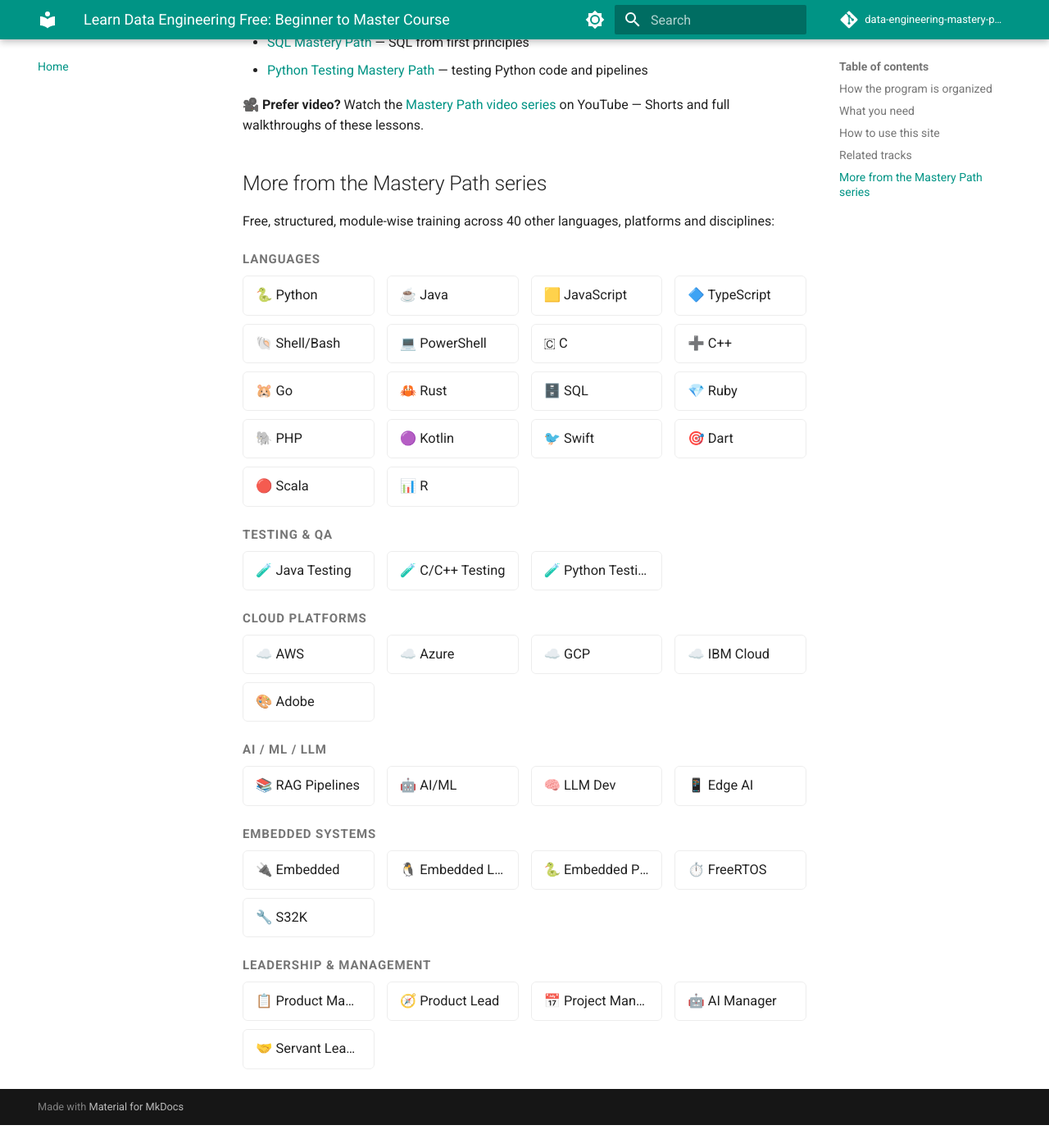
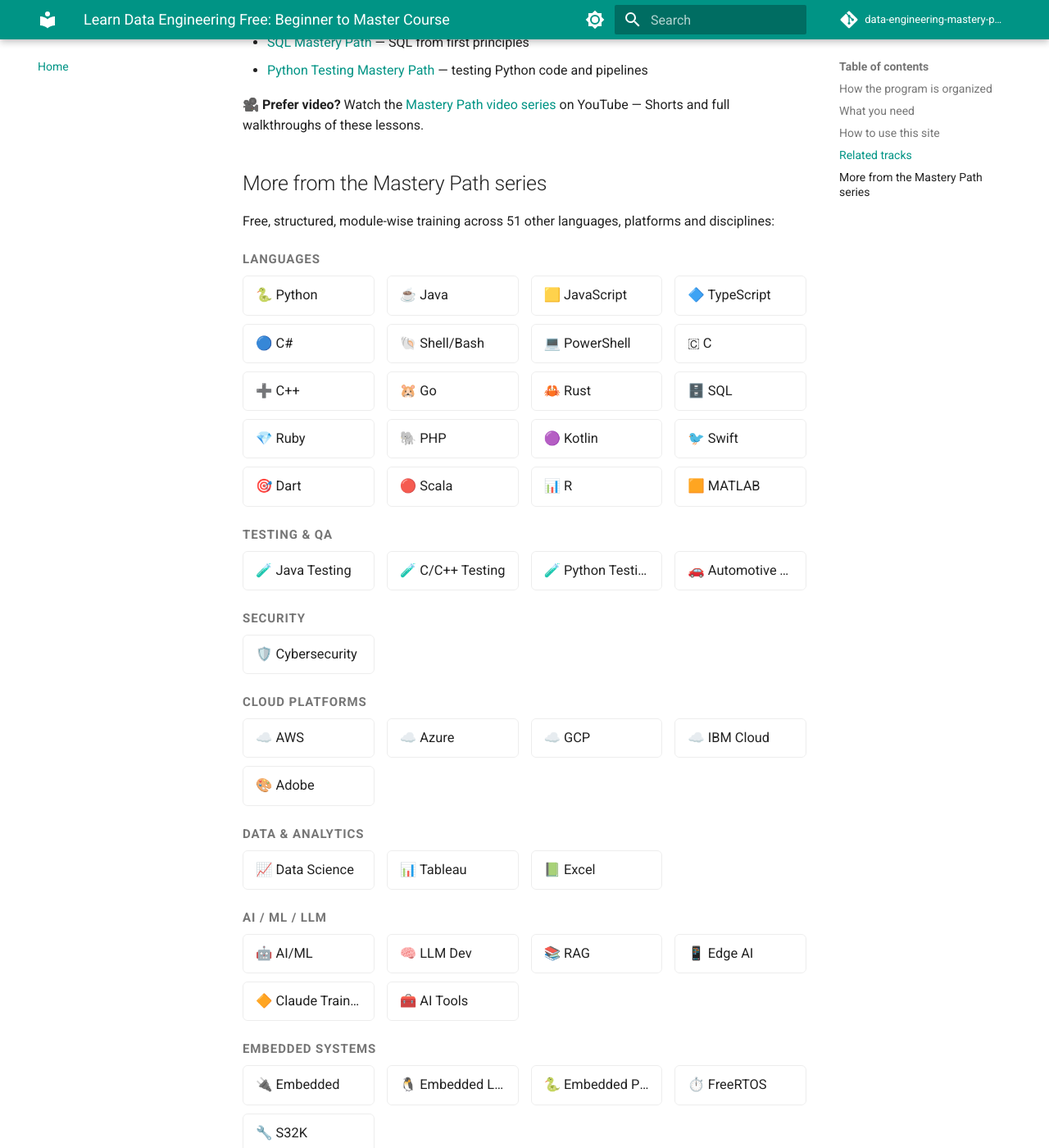
Before and after one commit to SIGILIPELLI/data-engineering-mastery-path, an MkDocs documentation site: the page built from docs/index.md, in a window 1280 px wide and 1400 px high, scrolled down 1545 px. Shown: the whole window at 82% size. Built offline with MkDocs 1.6.1 and Material for MkDocs 9.7.7, drawn with Linux system fonts in a browser that asks for light colours; comment, search, counter and statistics services are not loaded; before the commit the page ends 2917 px from its top, so only the background shows below that; some of the changed text lies outside the part shown.

Commit message:
Rebuild cross-link grid: add 10 new sites + Data & Analytics / Professional Skills categories
Co-Authored-By: Claude Opus 5 <noreply@anthropic.com>

```diff
--- a/docs/index.md
+++ b/docs/index.md
@@ -57,7 +57,7 @@ Sister sites cover the neighboring ground:
 
 ## More from the Mastery Path series
 
-Free, structured, module-wise training across 40 other languages, platforms and disciplines:
+Free, structured, module-wise training across 51 other languages, platforms and disciplines:
 
 <div class="mastery-grid-wrap">
 <p class="mastery-grid-category">Languages</p>
@@ -66,6 +66,7 @@ Free, structured, module-wise training across 40 other languages, platforms and
   <a href="https://sigilipelli.github.io/java-mastery-path/">☕ Java</a>
   <a href="https://sigilipelli.github.io/javascript-mastery-path/">🟨 JavaScript</a>
   <a href="https://sigilipelli.github.io/typescript-mastery-path/">🔷 TypeScript</a>
+  <a href="https://sigilipelli.github.io/csharp-mastery-path/">🔵 C#</a>
   <a href="https://sigilipelli.github.io/shell-mastery-path/">🐚 Shell/Bash</a>
   <a href="https://sigilipelli.github.io/powershell-mastery-path/">💻 PowerShell</a>
   <a href="https://sigilipelli.github.io/c-mastery-path/">🇨 C</a>
@@ -80,12 +81,18 @@ Free, structured, module-wise training across 40 other languages, platforms and
   <a href="https://sigilipelli.github.io/dart-mastery-path/">🎯 Dart</a>
   <a href="https://sigilipelli.github.io/scala-mastery-path/">🔴 Scala</a>
   <a href="https://sigilipelli.github.io/r-mastery-path/">📊 R</a>
+  <a href="https://sigilipelli.github.io/matlab-mastery-path/">🟧 MATLAB</a>
 </div>
 <p class="mastery-grid-category">Testing & QA</p>
 <div class="mastery-grid">
   <a href="https://sigilipelli.github.io/java-testing-mastery-path/">🧪 Java Testing</a>
   <a href="https://sigilipelli.github.io/cpp-testing-mastery-path/">🧪 C/C++ Testing</a>
   <a href="https://sigilipelli.github.io/python-testing-mastery-path/">🧪 Python Testing</a>
+  <a href="https://sigilipelli.github.io/automotive-testing-mastery-path/">🚗 Automotive Testing</a>
+</div>
+<p class="mastery-grid-category">Security</p>
+<div class="mastery-grid">
+  <a href="https://sigilipelli.github.io/cybersecurity-mastery-path/">🛡️ Cybersecurity</a>
 </div>
 <p class="mastery-grid-category">Cloud Platforms</p>
 <div class="mastery-grid">
@@ -95,12 +102,20 @@ Free, structured, module-wise training across 40 other languages, platforms and
   <a href="https://sigilipelli.github.io/ibm-cloud-mastery-path/">☁️ IBM Cloud</a>
   <a href="https://sigilipelli.github.io/adobe-mastery-path/">🎨 Adobe</a>
 </div>
+<p class="mastery-grid-category">Data & Analytics</p>
+<div class="mastery-grid">
+  <a href="https://sigilipelli.github.io/data-science-mastery-path/">📈 Data Science</a>
+  <a href="https://sigilipelli.github.io/tableau-mastery-path/">📊 Tableau</a>
+  <a href="https://sigilipelli.github.io/excel-mastery-path/">📗 Excel</a>
+</div>
 <p class="mastery-grid-category">AI / ML / LLM</p>
 <div class="mastery-grid">
-  <a href="https://sigilipelli.github.io/rag-mastery-path/">📚 RAG Pipelines</a>
   <a href="https://sigilipelli.github.io/ai-ml-mastery-path/">🤖 AI/ML</a>
   <a href="https://sigilipelli.github.io/llm-dev-mastery-path/">🧠 LLM Dev</a>
+  <a href="https://sigilipelli.github.io/rag-mastery-path/">📚 RAG</a>
   <a href="https://sigilipelli.github.io/edge-ai-mastery-path/">📱 Edge AI</a>
+  <a href="https://sigilipelli.github.io/claude-training-mastery-path/">🔶 Claude Training</a>
+  <a href="https://sigilipelli.github.io/ai-tools-mastery-path/">🧰 AI Tools</a>
 </div>
 <p class="mastery-grid-category">Embedded Systems</p>
 <div class="mastery-grid">
@@ -118,4 +133,9 @@ Free, structured, module-wise training across 40 other languages, platforms and
   <a href="https://sigilipelli.github.io/ai-manager-mastery-path/">🤖 AI Manager</a>
   <a href="https://sigilipelli.github.io/servant-leadership-mastery-path/">🤝 Servant Leadership</a>
 </div>
+<p class="mastery-grid-category">Professional Skills</p>
+<div class="mastery-grid">
+  <a href="https://sigilipelli.github.io/english-fluency-mastery-path/">🗣️ English Fluency & IELTS</a>
+  <a href="https://sigilipelli.github.io/workday-mastery-path/">🧑‍💼 Workday</a>
 </div>
+</div>
```
